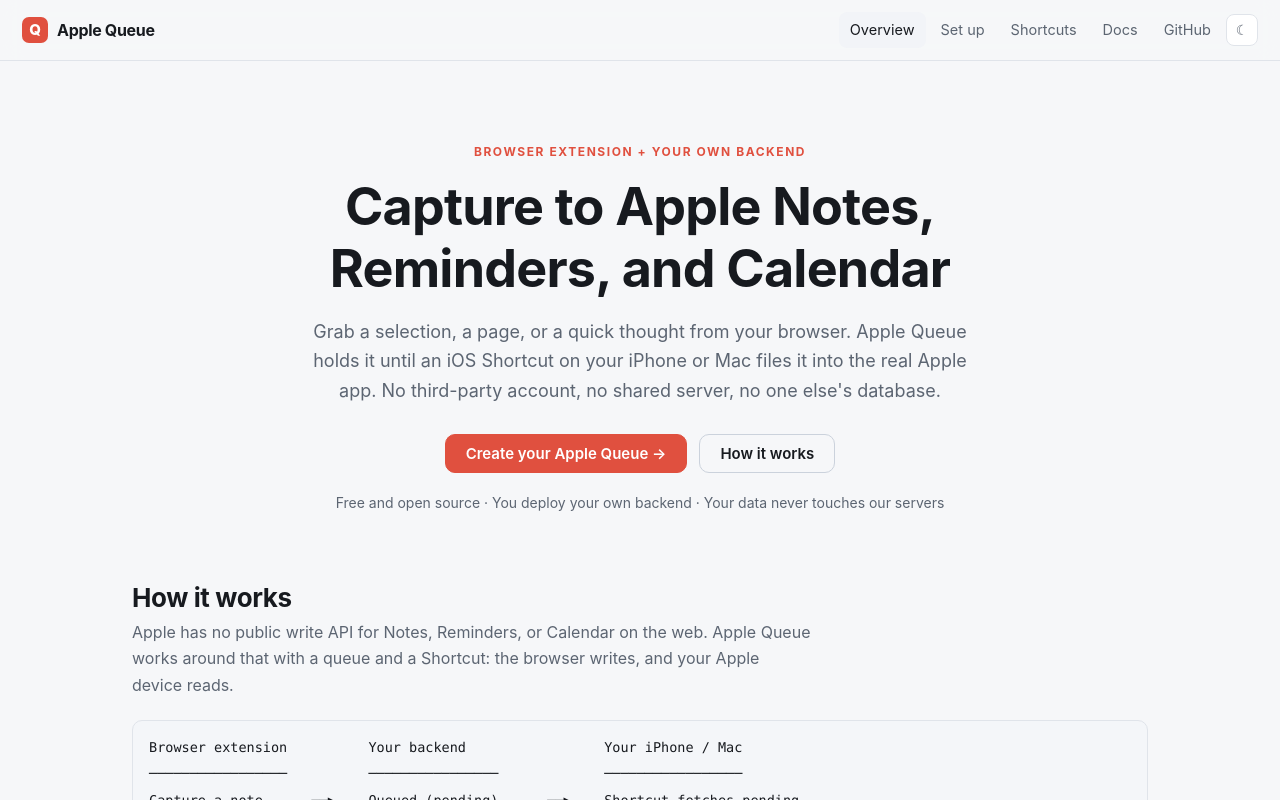
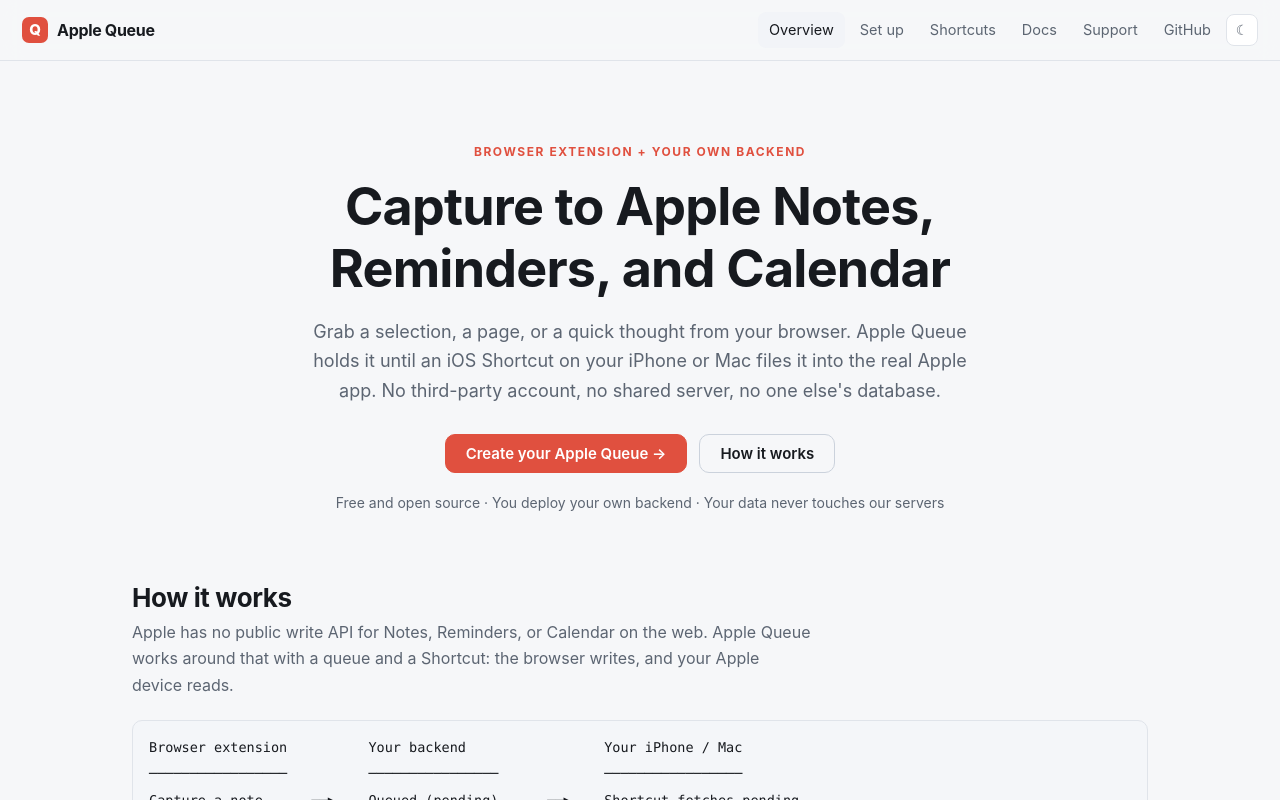
Before and after one commit to DudeThatsErin/applequeuesite, a React (Vite) app: page / in a window 1280 px wide. Shown: the top 800 px of the page. Built offline with nearby package versions, Linux system fonts and the light colour scheme.

Commit message:
Add site support links

```diff
--- a/src/components/Footer.jsx
+++ b/src/components/Footer.jsx
@@ -1,5 +1,5 @@
 import { Link } from 'react-router-dom';
-import { EXTENSION_REPO } from '../config.js';
+import { EXTENSION_REPO, SUPPORT_URL } from '../config.js';
 
 export default function Footer() {
   return (
@@ -11,6 +11,7 @@
           <Link to="/setup">Set up</Link>
           <Link to="/shortcuts">Shortcuts</Link>
           <Link to="/docs">Docs</Link>
+          <a href={SUPPORT_URL} target="_blank" rel="noopener">Support</a>
           <a href={EXTENSION_REPO} target="_blank" rel="noopener">Source</a>
         </nav>
       </div>
--- a/src/components/TopBar.jsx
+++ b/src/components/TopBar.jsx
@@ -1,5 +1,5 @@
 import { Link, NavLink } from 'react-router-dom';
-import { EXTENSION_REPO } from '../config.js';
+import { EXTENSION_REPO, SUPPORT_URL } from '../config.js';
 import ThemeToggle from './ThemeToggle.jsx';
 
 // NavLink sets aria-current="page" on the active link, which is what the
@@ -13,6 +13,7 @@
         <NavLink to="/setup">Set up</NavLink>
         <NavLink to="/shortcuts">Shortcuts</NavLink>
         <NavLink to="/docs">Docs</NavLink>
+        <a href={SUPPORT_URL} target="_blank" rel="noopener">Support</a>
         <a href={EXTENSION_REPO} target="_blank" rel="noopener">GitHub</a>
         <ThemeToggle />
       </nav>
--- a/src/config.js
+++ b/src/config.js
@@ -3,6 +3,7 @@
 export const TEMPLATE_REPO = 'https://github.com/DudeThatsErin/AppleQueue-Backend';
 export const EXTENSION_REPO = 'https://github.com/DudeThatsErin/AppleQueue';
 export const EXTENSION_RELEASES = `${EXTENSION_REPO}/releases/latest`;
+export const SUPPORT_URL = 'https://github.com/DudeThatsErin/applequeuesite/issues';
 
 // Set these once each store listing is live. Step 5 of the wizard swaps to
 // store buttons and hides the "load unpacked" instructions on its own.
```
